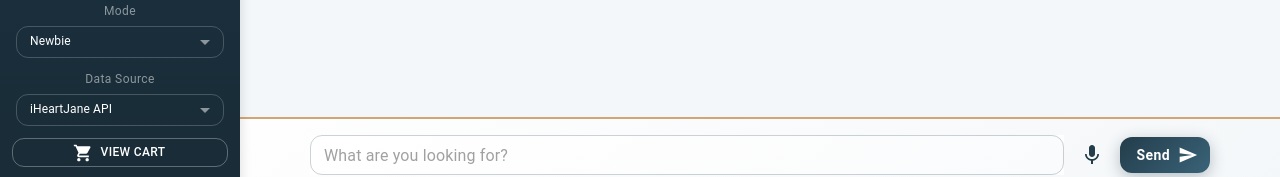
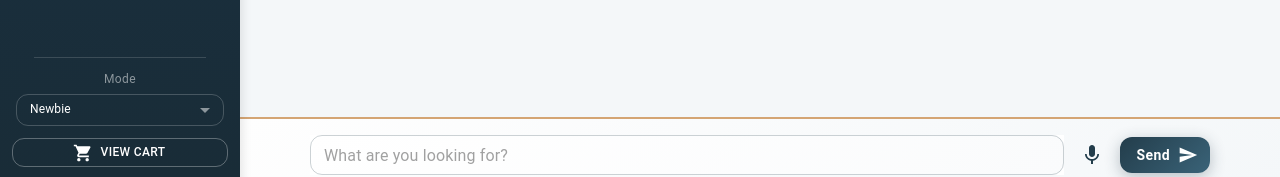
Before and after one commit to bryanswarthout/daisyflowers, a React (Vite) app in the folder client/: page / in a window 1280 px wide. Shown: the part 609-786 px from the top of the page. Built offline with nearby package versions, Linux system fonts and the light colour scheme.

Commit message:
ag default

```diff
--- a/client/src/App.jsx
+++ b/client/src/App.jsx
@@ -182,7 +182,7 @@ function App() {
   const [desktopSidebarOpen, setDesktopSidebarOpen] = useState(true)
   const [selectedMode, setSelectedMode] = useState('newbie')
   const [selectedVoice, setSelectedVoice] = useState('z9fAnlkpzviPz146aGWa')
-  const [selectedApiSource, setSelectedApiSource] = useState('iheartjane')
+  const [selectedApiSource, setSelectedApiSource] = useState('algolia')
   const [selectedWeights, setSelectedWeights] = useState({})
   const messagesEndRef = useRef(null)
   const typewriterRef = useRef(null)
@@ -743,27 +743,7 @@ function App() {
             </Select>
           </FormControl>
 
-          {/* API Source selector */}
-          <Typography variant="caption" sx={{ color: 'rgba(255,255,255,0.5)', mt: 1.5, mb: 0.5 }}>Data Source</Typography>
-          <FormControl size="small" sx={{ width: '100%', px: 0.5 }}>
-            <Select
-              value={selectedApiSource}
-              onChange={(e) => setSelectedApiSource(e.target.value)}
-              disabled={isLoading}
-              sx={{
-                fontSize: '0.75rem',
-                color: 'white',
-                height: 32,
-                '.MuiOutlinedInput-notchedOutline': { borderColor: 'rgba(255,255,255,0.2)' },
-                '&:hover .MuiOutlinedInput-notchedOutline': { borderColor: 'rgba(255,255,255,0.4)' },
-                '&.Mui-focused .MuiOutlinedInput-notchedOutline': { borderColor: 'rgba(255,255,255,0.6)' },
-                '.MuiSvgIcon-root': { color: 'rgba(255,255,255,0.5)' },
-              }}
-            >
-              <MenuItem value="iheartjane" sx={{ fontSize: '0.75rem' }}>iHeartJane API</MenuItem>
-              <MenuItem value="algolia" sx={{ fontSize: '0.75rem' }}>Algolia (Ratings + Effects)</MenuItem>
-            </Select>
-          </FormControl>
+          {/* API Source selector - hidden, defaulting to Algolia */}
 
           {/* Cart button */}
           <Button
```
